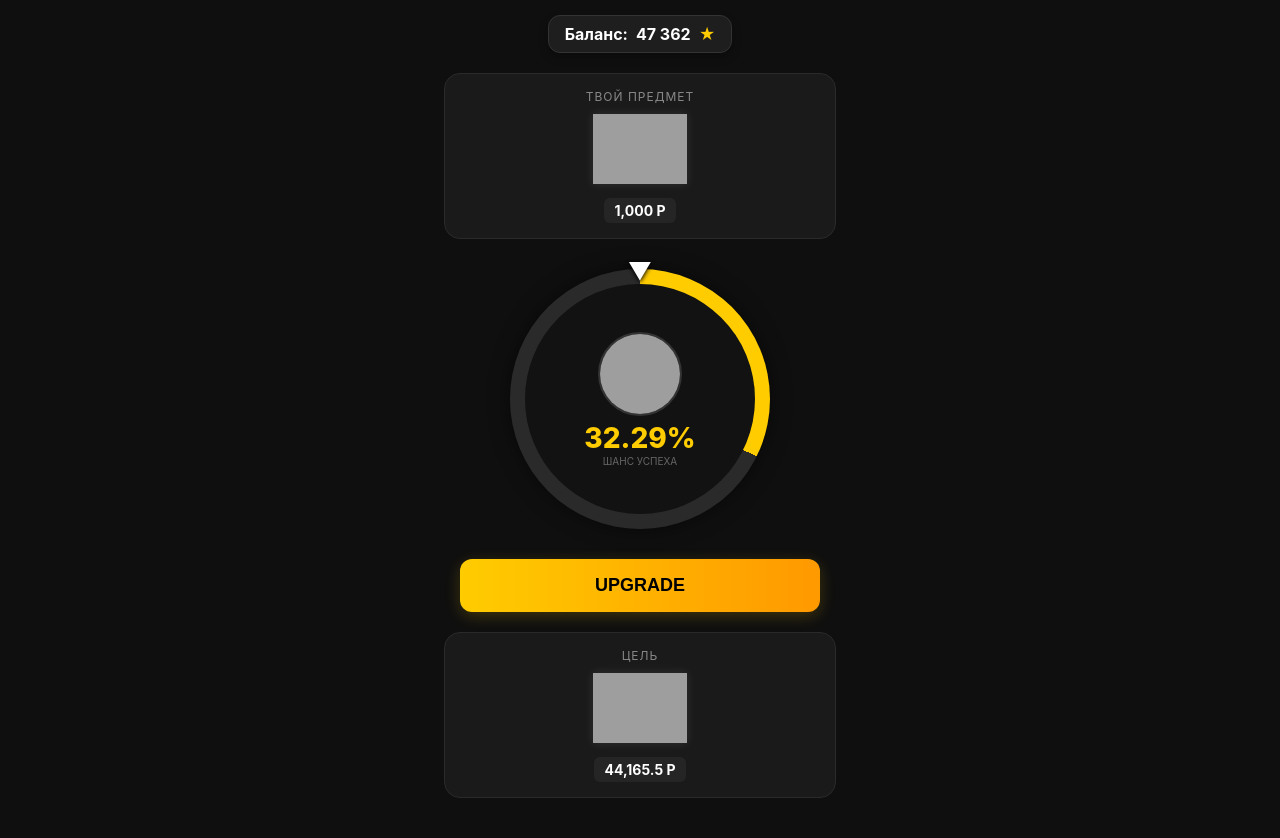
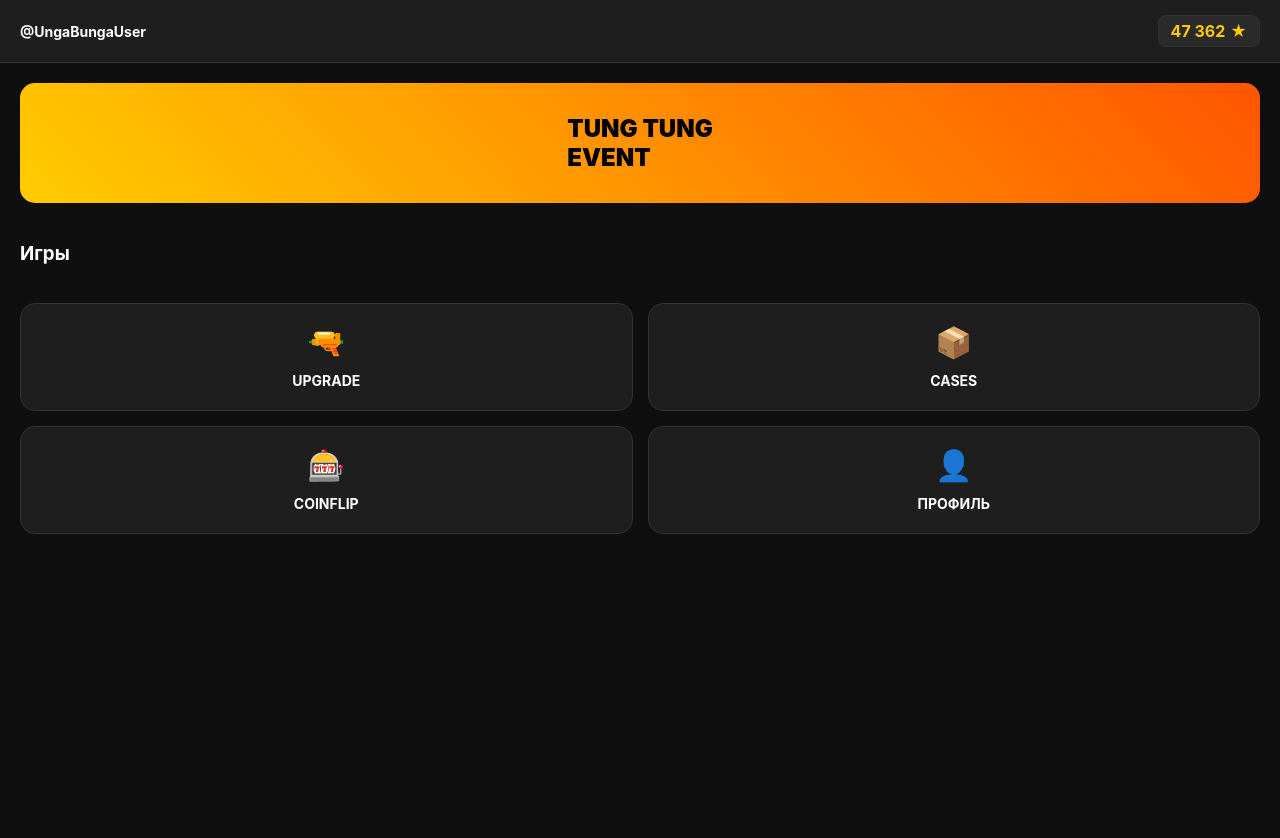
Before and after one commit to Finerlyy/brainrot-bot-railway, a Python web app: template templates/index.html in a window 1280 px wide. After the commit the page ends 534 px from the top, so only its background shows below. Run offline with Jinja, Linux system fonts and the light colour scheme; the template is opened without the code that fills it, so the values that code supplies are empty; grey boxes are pictures that could not be loaded.

Commit message:
Add files via upload

```diff
--- a/templates/index.html
+++ b/templates/index.html
@@ -3,221 +3,252 @@
 <head>
     <meta charset="UTF-8">
     <meta name="viewport" content="width=device-width, initial-scale=1.0, user-scalable=no">
-    <title>Upgrade Battle</title>
+    <title>Tung Tung App</title>
     <style>
-        /* === ОСНОВНОЙ СТИЛЬ === */
+        /* === ГЛОБАЛЬНЫЕ СТИЛИ (ДЛЯ ВСЕГО ПРИЛОЖЕНИЯ) === */
+        :root {
+            --bg-color: #0f0f0f;
+            --card-bg: #1e1e1e;
+            --accent: #ffcc00;
+            --text-main: #ffffff;
+            --text-sec: #888888;
+        }
+
         body {
-            background-color: #0f0f0f; /* Очень темный фон */
-            color: white;
+            background-color: var(--bg-color);
+            color: var(--text-main);
             font-family: -apple-system, BlinkMacSystemFont, 'Segoe UI', Roboto, Helvetica, Arial, sans-serif;
             margin: 0;
+            padding: 0;
             display: flex;
             flex-direction: column;
-            align-items: center;
-            min-height: 100vh;
-            overflow-x: hidden;
+            height: 100vh;
+            overflow: hidden;
         }
 
-        /* === БАЛАНС (Вверху) === */
-        .header-balance {
-            margin-top: 15px;
-            background: #1e1e1e;
-            padding: 8px 16px;
-            border-radius: 12px;
-            border: 1px solid #333;
-            font-size: 16px;
-            font-weight: bold;
+        /* === ШАПКА (БАЛАНС) - ВИДНА ВСЕГДА === */
+        header {
+            background: var(--card-bg);
+            padding: 15px 20px;
             display: flex;
-            gap: 8px;
-            box-shadow: 0 4px 10px rgba(0,0,0,0.3);
+            justify-content: space-between;
+            align-items: center;
+            border-bottom: 1px solid #333;
             z-index: 100;
         }
-        .star-icon { color: #ffcc00; }
 
-        /* === ГЛАВНЫЙ КОНТЕЙНЕР (ЦЕНТРИРОВАНИЕ) === */
+        .user-info { font-weight: bold; font-size: 14px; }
+
+        .balance-box {
+            background: #2a2a2a;
+            padding: 5px 12px;
+            border-radius: 8px;
+            display: flex;
+            align-items: center;
+            gap: 5px;
+            font-weight: bold;
+            color: var(--accent);
+            border: 1px solid #333;
+        }
+
+        /* === ЭКРАНЫ (СТРАНИЦЫ) === */
+        .screen {
+            flex: 1;
+            display: none; /* Скрываем все экраны по умолчанию */
+            flex-direction: column;
+            overflow-y: auto;
+            padding: 20px;
+            animation: fadeIn 0.3s ease;
+        }
+
+        .screen.active {
+            display: flex; /* Показываем активный экран */
+        }
+
+        @keyframes fadeIn {
+            from { opacity: 0; transform: translateY(10px); }
+            to { opacity: 1; transform: translateY(0); }
+        }
+
+        /* === СТИЛИ ГЛАВНОГО МЕНЮ === */
+        .menu-grid {
+            display: grid;
+            grid-template-columns: 1fr 1fr;
+            gap: 15px;
+            margin-top: 20px;
+        }
+
+        .menu-card {
+            background: var(--card-bg);
+            border-radius: 15px;
+            padding: 20px;
+            text-align: center;
+            cursor: pointer;
+            border: 1px solid #333;
+            transition: transform 0.1s;
+        }
+        .menu-card:active { transform: scale(0.95); }
+
+        .menu-icon { font-size: 30px; margin-bottom: 10px; display: block; }
+        .menu-title { font-weight: bold; font-size: 14px; }
+
+        .banner {
+            width: 100%;
+            height: 120px;
+            background: linear-gradient(45deg, #ffcc00, #ff5500);
+            border-radius: 15px;
+            margin-bottom: 20px;
+            display: flex;
+            align-items: center;
+            justify-content: center;
+            font-weight: 900;
+            font-size: 24px;
+            color: #000;
+            text-transform: uppercase;
+        }
+
+        /* === СТИЛИ ИГРЫ UPGRADE (ТВОЯ РУЛЕТКА) === */
         .game-container {
             display: flex;
             flex-direction: column;
             align-items: center;
-            justify-content: center;
             width: 100%;
-            max-width: 400px; /* Ограничение ширины для мобилок */
-            padding: 20px;
-            box-sizing: border-box;
-            flex-grow: 1; /* Растягиваем на высоту */
+            max-width: 400px;
+            margin: 0 auto;
         }
 
-        /* === КАРТОЧКИ (ПРЕДМЕТЫ) === */
-        .card {
+        /* Карточки предметов */
+        .item-card {
             background: #1a1a1a;
             width: 100%;
             padding: 15px;
             border-radius: 16px;
             text-align: center;
-            border: 1px solid #2a2a2a;
-            margin-bottom: 20px;
+            border: 1px solid #333;
+            margin-bottom: 15px;
             position: relative;
         }
+        .card-label { font-size: 10px; color: #666; text-transform: uppercase; letter-spacing: 1px; margin-bottom: 5px;}
+        .item-img { width: 90px; height: 60px; object-fit: contain; margin-bottom: 5px; filter: drop-shadow(0 0 5px rgba(255,255,255,0.1)); }
+        .price-badge { background: #252525; padding: 3px 8px; border-radius: 4px; font-size: 12px; font-weight: bold; }
 
-        .card-title {
-            font-size: 12px;
-            color: #888;
-            text-transform: uppercase;
-            letter-spacing: 1px;
-            margin-bottom: 10px;
-        }
-
-        .item-image {
-            width: 100px;
-            height: 70px;
-            object-fit: contain;
-            margin-bottom: 10px;
-            filter: drop-shadow(0 0 5px rgba(255,255,255,0.1));
-        }
-
-        .price-badge {
-            display: inline-block;
-            background: #252525;
-            padding: 4px 10px;
-            border-radius: 6px;
-            font-size: 14px;
-            font-weight: bold;
-            color: #fff;
-        }
-
-        /* === РУЛЕТКА (СЛОИ) === */
+        /* Рулетка */
         .roulette-wrapper {
             position: relative;
-            width: 260px;
-            height: 260px;
-            margin: 10px 0 30px 0; /* Отступы сверху и снизу */
+            width: 240px;
+            height: 240px;
+            margin: 10px 0;
             display: flex;
             align-items: center;
             justify-content: center;
         }
 
-        /* СЛОЙ 1: Крутящееся кольцо (СЗАДИ) */
         .spinning-ring {
             position: absolute;
-            top: 0;
-            left: 0;
-            width: 100%;
-            height: 100%;
+            width: 100%; height: 100%;
             border-radius: 50%;
-            /* Градиент шанса */
             background: conic-gradient(#ffcc00 0% 32.29%, #2a2a2a 32.29% 100%);
             box-shadow: 0 0 20px rgba(0,0,0,0.5);
-            /* Важно: transition для плавного вращения */
             transition: transform 4s cubic-bezier(0.1, 0, 0.2, 1);
             z-index: 1;
         }
+        .spinning-ring.win { box-shadow: 0 0 40px #00ff00; }
+        .spinning-ring.lose { box-shadow: 0 0 40px #ff0000; }
 
-        /* Неоновая подсветка кольца при результате */
-        .spinning-ring.glow-win { box-shadow: 0 0 30px #00ff00, 0 0 60px #00ff00; }
-        .spinning-ring.glow-lose { box-shadow: 0 0 30px #ff0000, 0 0 60px #ff0000; }
-
-        /* СЛОЙ 2: Статичный центр (ПОВЕРХ КОЛЬЦА) */
         .static-center {
             position: absolute;
-            width: 230px; /* Чуть меньше кольца */
-            height: 230px;
-            background: #121212;
+            width: 210px; height: 210px;
+            background: var(--bg-color);
             border-radius: 50%;
-            z-index: 2; /* Выше кольца */
+            z-index: 2;
             display: flex;
             flex-direction: column;
             align-items: center;
             justify-content: center;
         }
 
-        /* Логотип Тун Туна */
-        .logo-img {
-            width: 80px;
-            height: 80px;
-            border-radius: 50%;
-            object-fit: cover;
-            border: 2px solid #333;
-            margin-bottom: 5px;
+        .logo-img { width: 70px; height: 70px; border-radius: 50%; object-fit: cover; border: 2px solid #333; margin-bottom: 5px; }
+        .chance-big { font-size: 24px; font-weight: 800; color: var(--accent); }
+
+        .arrow-marker { position: absolute; top: -10px; z-index: 5; font-size: 20px; color: white; }
+
+        .result-text {
+            position: absolute; width: 100%; text-align: center;
+            font-size: 32px; font-weight: 900; text-transform: uppercase;
+            z-index: 10; opacity: 0; pointer-events: none; transition: opacity 0.3s;
+            text-shadow: 0 0 10px black;
         }
+        .result-text.show { opacity: 1; }
+        .res-win { color: #00ff00; }
+        .res-lose { color: #ff0000; }
 
-        .chance-text {
-            font-size: 28px;
-            font-weight: 800;
-            color: #ffcc00;
-        }
-        .chance-label {
-            font-size: 10px;
-            color: #666;
-            text-transform: uppercase;
-        }
-
-        /* СЛОЙ 3: Текст результата (ПОВЕРХ ВСЕГО) */
-        .result-text {
-            position: absolute;
-            width: 100%;
-            text-align: center;
-            font-size: 36px;
-            font-weight: 900;
-            text-transform: uppercase;
-            z-index: 10;
-            opacity: 0;
-            transform: scale(0.5);
-            transition: all 0.3s ease;
-            text-shadow: 0 0 10px rgba(0,0,0,0.8);
-            pointer-events: none;
-        }
-
-        .result-text.show {
-            opacity: 1;
-            transform: scale(1);
-        }
-
-        .res-win { color: #00ff00; text-shadow: 0 0 20px #00ff00; }
-        .res-lose { color: #ff0000; text-shadow: 0 0 20px #ff0000; }
-
-        /* СЛОЙ 4: Стрелка (МАРКЕР) */
-        .arrow-marker {
-            position: absolute;
-            top: -12px;
-            z-index: 5;
-            font-size: 24px;
-            color: white;
-            filter: drop-shadow(0 2px 2px black);
-        }
-
-        /* === КНОПКА === */
         .upgrade-btn {
             background: linear-gradient(90deg, #ffcc00, #ff9900);
-            border: none;
-            width: 100%;
-            padding: 16px;
-            border-radius: 12px;
-            font-size: 18px;
-            font-weight: 900;
-            color: black;
-            text-transform: uppercase;
-            cursor: pointer;
-            box-shadow: 0 4px 15px rgba(255, 204, 0, 0.2);
-            transition: transform 0.1s;
+            border: none; width: 100%; padding: 14px;
+            border-radius: 12px; font-size: 16px; font-weight: 900;
+            color: black; text-transform: uppercase; cursor: pointer;
+            margin-top: 10px;
         }
-        .upgrade-btn:active { transform: scale(0.98); }
-        .upgrade-btn:disabled { filter: grayscale(1); opacity: 0.7; }
+        .upgrade-btn:disabled { opacity: 0.5; filter: grayscale(1); }
+
+        /* Кнопка "Назад" */
+        .back-btn {
+            background: transparent; border: none; color: #666;
+            font-size: 14px; margin-bottom: 10px; cursor: pointer;
+            display: flex; align-items: center; gap: 5px;
+        }
+        .back-btn:hover { color: white; }
 
     </style>
 </head>
 <body>
 
-    <div class="header-balance">
-        Баланс: <span id="balanceVal">47 362</span> <span class="star-icon">★</span>
+    <header>
+        <div class="user-info">@UngaBungaUser</div>
+        <div class="balance-box">
+            <span id="globalBalance">47 362</span> <span>★</span>
         </div>
+    </header>
+
+    <div id="screen-menu" class="screen active">
+        <div class="banner">
+            Tung Tung<br>Event
+        </div>
+
+        <h3>Игры</h3>
+        <div class="menu-grid">
+            <div class="menu-card" onclick="switchScreen('screen-upgrade')">
+                <span class="menu-icon">🔫</span>
+                <span class="menu-title">UPGRADE</span>
+            </div>
+
+            <div class="menu-card">
+                <span class="menu-icon">📦</span>
+                <span class="menu-title">CASES</span>
+            </div>
+
+            <div class="menu-card">
+                <span class="menu-icon">🎰</span>
+                <span class="menu-title">COINFLIP</span>
+            </div>
+
+            <div class="menu-card">
+                <span class="menu-icon">👤</span>
+                <span class="menu-title">ПРОФИЛЬ</span>
+            </div>
+        </div>
+    </div>
+
+    <div id="screen-upgrade" class="screen">
+
+        <button class="back-btn" onclick="switchScreen('screen-menu')">← Назад в меню</button>
 
         <div class="game-container">
 
-        <div class="card">
-            <div class="card-title">Твой предмет</div>
-            <img src="https://cdn-icons-png.flaticon.com/512/2553/2553644.png" alt="Weapon" class="item-image">
-            <br>
-            <span class="price-badge">1,000 P</span>
+            <div class="item-card">
+                <div class="card-label">Твой предмет</div>
+                <img src="https://cdn-icons-png.flaticon.com/512/2553/2553644.png" class="item-img">
+                <div class="price-badge">1,000 P</div>
             </div>
 
             <div class="roulette-wrapper">
@@ -226,95 +257,89 @@
                 <div class="spinning-ring" id="ring"></div>
 
                 <div class="static-center">
-                <img src="https://i.ibb.co/6rQzZ0r/tung-placeholder.jpg"
-                     alt="Tung Tung"
-                     class="logo-img"
-                     id="https://imgur.com/a/VpDSFGu">
-
-                <div class="chance-text">32.29%</div>
-                <div class="chance-label">шанс успеха</div>
+                    <img src="https://i.ibb.co/6rQzZ0r/tung-placeholder.jpg" class="logo-img" id="https://imgur.com/a/VpDSFGu">
+                    <div class="chance-big">32.29%</div>
                 </div>
 
-            <div id="resultLabel" class="result-text"></div>
+                <div id="resultText" class="result-text"></div>
             </div>
 
-        <button class="upgrade-btn" onclick="playGame()" id="playBtn">UPGRADE</button>
+            <button class="upgrade-btn" id="playBtn" onclick="runGame()">UPGRADE</button>
 
-        <div class="card" style="margin-top: 20px;">
-            <div class="card-title">Цель</div>
-            <img src="https://upload.wikimedia.org/wikipedia/commons/thumb/a/a6/Anonymous_emblem.svg/1200px-Anonymous_emblem.svg.png"
-                 alt="Target"
-                 class="item-image">
-            <br>
-            <span class="price-badge">44,165.5 P</span>
+            <div class="item-card" style="margin-top: 20px">
+                <div class="card-label">Цель</div>
+                <img src="https://upload.wikimedia.org/wikipedia/commons/thumb/a/a6/Anonymous_emblem.svg/1200px-Anonymous_emblem.svg.png" class="item-img">
+                <div class="price-badge">44,165 P</div>
             </div>
 
         </div>
+    </div>
 
     <script>
-        // Настройки
+        // === ЛОГИКА НАВИГАЦИИ ===
+        function switchScreen(screenId) {
+            // 1. Скрываем все экраны
+            document.querySelectorAll('.screen').forEach(el => el.classList.remove('active'));
+            // 2. Показываем нужный
+            document.getElementById(screenId).classList.add('active');
+        }
+
+        // === ЛОГИКА ИГРЫ ===
         const winChance = 32.29;
         const ring = document.getElementById('ring');
-        const resultLabel = document.getElementById('resultLabel');
+        const resultText = document.getElementById('resultText');
         const playBtn = document.getElementById('playBtn');
+        const balanceDisplay = document.getElementById('globalBalance');
 
-        // Рисуем градиент (желтый сектор = шанс)
+        // Рисуем сектор
         ring.style.background = `conic-gradient(#ffcc00 0% ${winChance}%, #2a2a2a ${winChance}% 100%)`;
 
-        function playGame() {
-            // 1. Блокируем кнопку
+        function runGame() {
             playBtn.disabled = true;
-
-            // 2. Сброс
-            resultLabel.className = 'result-text'; // скрываем текст
-            ring.classList.remove('glow-win', 'glow-lose');
+            resultText.className = 'result-text'; // сброс классов
+            ring.classList.remove('win', 'lose');
             ring.style.transition = 'none';
             ring.style.transform = 'rotate(0deg)';
 
-            // 3. Результат (Симуляция)
+            // СИМУЛЯЦИЯ (Потом заменишь на fetch запрос к серверу)
             const isWin = Math.random() * 100 < winChance;
-            console.log("Win:", isWin);
 
-            // 4. Расчет угла остановки
-            // Нам нужно, чтобы сектор "победы" оказался под стрелкой (сверху, 0deg)
-            let stopAngle;
-            if (isWin) {
-                // Попадаем в желтую зону (0..32.29)
-                stopAngle = Math.random() * winChance;
-            } else {
-                // Попадаем в серую зону (32.29..100)
-                stopAngle = winChance + Math.random() * (100 - winChance);
-            }
+            // Расчет угла
+            let stopAngle = isWin ? Math.random() * winChance : winChance + Math.random() * (100 - winChance);
+            const stopDeg = (stopAngle / 100) * 360;
+            const finalRotate = (360 * 5) - stopDeg;
 
-            // Перевод % в градусы (360 * x / 100)
-            const stopDeg = (stopAngle / 100) * 360;
-
-            // Вращаем на 5 оборотов (1800) МИНУС угол, чтобы нужная точка встала вверх
-            const rotation = (360 * 5) - stopDeg;
-
-            // 5. Запуск анимации
+            // Анимация
             setTimeout(() => {
-                ring.style.transition = 'transform 4s cubic-bezier(0.15, 0, 0.2, 1)';
-                ring.style.transform = `rotate(${rotation}deg)`;
+                ring.style.transition = 'transform 4s cubic-bezier(0.1, 0, 0.2, 1)';
+                ring.style.transform = `rotate(${finalRotate}deg)`;
             }, 50);
 
-            // 6. Показ результата через 4 сек
+            // Итог
             setTimeout(() => {
-                resultLabel.classList.add('show');
-
+                resultText.classList.add('show');
                 if (isWin) {
-                    resultLabel.innerText = "УСПЕХ";
-                    resultLabel.classList.add('res-win');
-                    ring.classList.add('glow-win');
+                    resultText.innerText = "УСПЕХ";
+                    resultText.classList.add('res-win');
+                    ring.classList.add('win');
+                    updateBalance(1000); // Пример начисления
                 } else {
-                    resultLabel.innerText = "НЕУДАЧА";
-                    resultLabel.classList.add('res-lose');
-                    ring.classList.add('glow-lose');
+                    resultText.innerText = "НЕУДАЧА";
+                    resultText.classList.add('res-lose');
+                    ring.classList.add('lose');
+                    updateBalance(-500); // Пример списания
                 }
-
                 playBtn.disabled = false;
             }, 4050);
         }
+
+        // Функция обновления баланса (визуально)
+        function updateBalance(amount) {
+            let current = parseInt(balanceDisplay.innerText.replace(/\s/g, ''));
+            let newVal = current + amount;
+            balanceDisplay.innerText = newVal.toLocaleString();
+        }
+
     </script>
 </body>
 </html>
```
Lines whose indentation alone changed are shown as unchanged.
